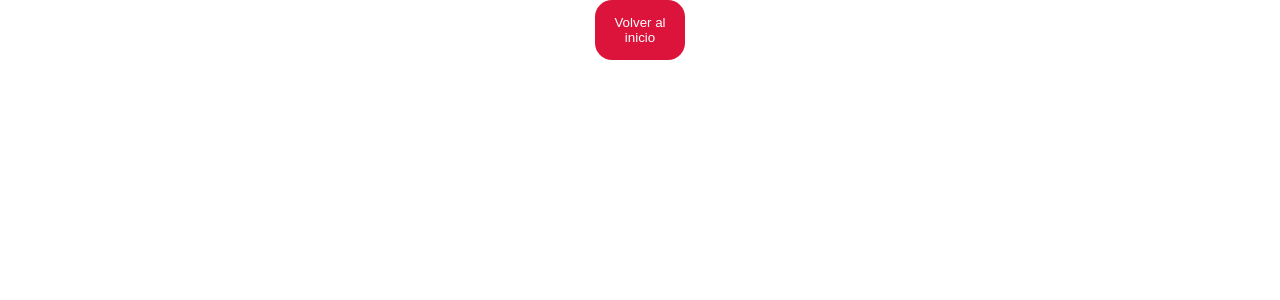
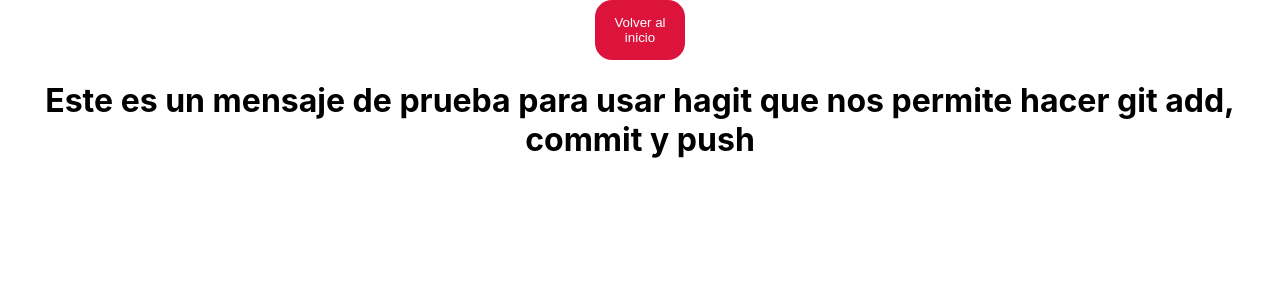
Before and after one commit to KarinaKanoDev/Practica-Talent, a React (Create React App) app: page /Andre in a window 1280 px wide. Shown: the top 300 px of the page. Built offline with nearby package versions, Linux system fonts and the light colour scheme.

Commit message:
agregando mensaje al componente Andre

```diff
--- a/src/Components/Andre/Andre.jsx
+++ b/src/Components/Andre/Andre.jsx
@@ -5,6 +5,7 @@ const Andre = () => {
     return (
         <Fragment>
             <BotonHomePage />
+            <h1>Este es un mensaje de prueba para usar hagit que nos permite hacer git add, commit y push</h1>
         </Fragment>
      );
 }
```
